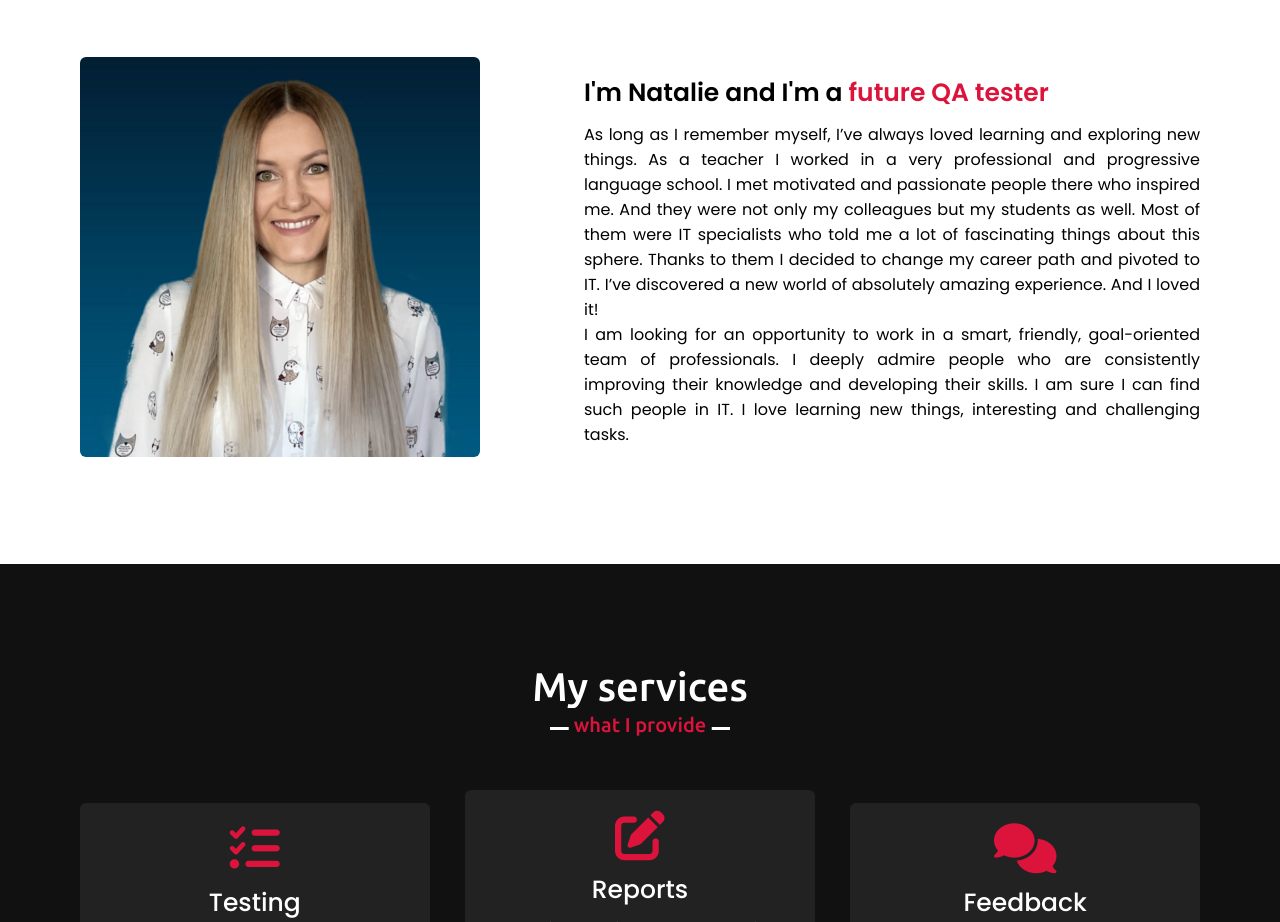
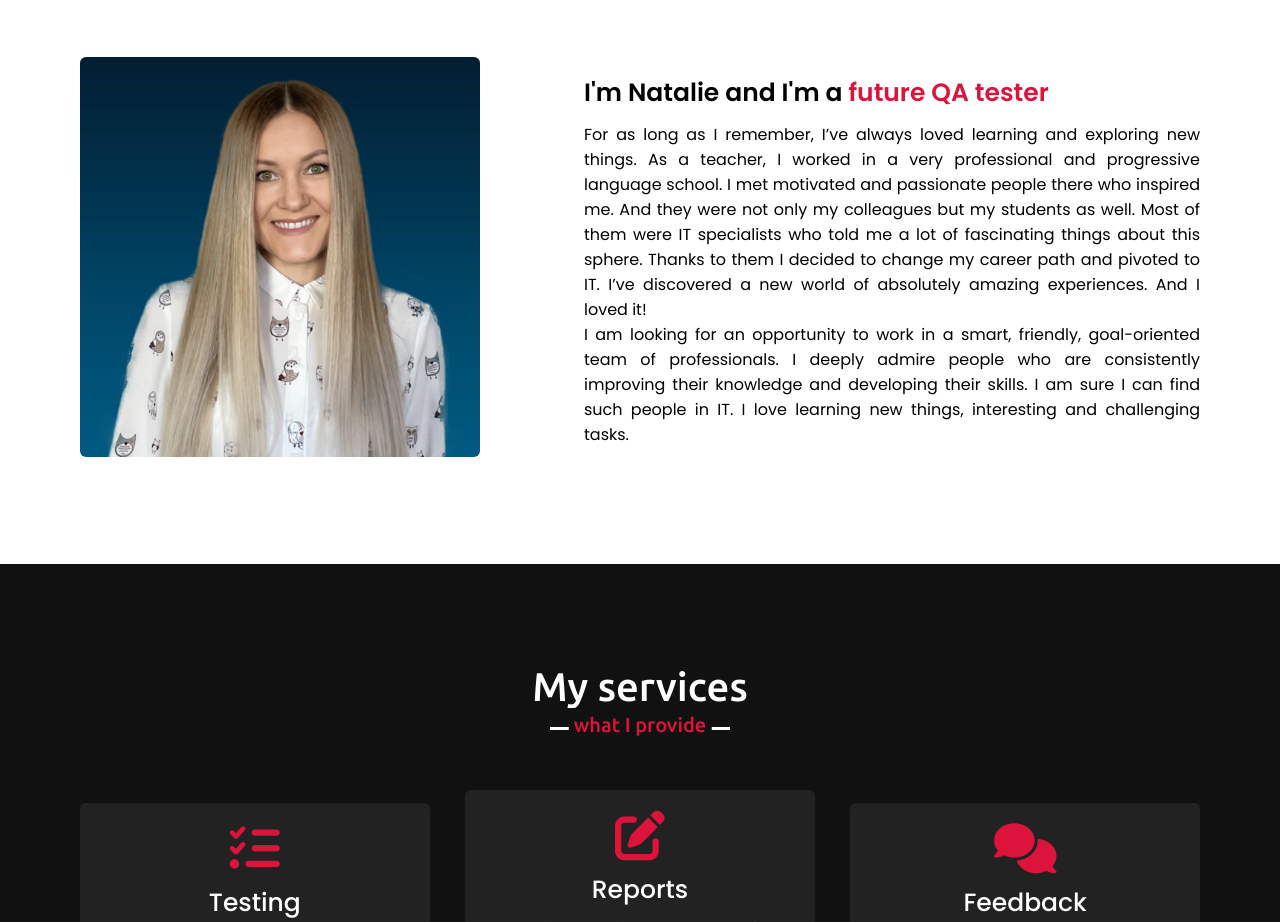
Before and after one commit to FreshBlood2019/MyProjectWebsite, a plain HTML site: page index.html in a window 1280 px wide. Shown: the part 969-1891 px from the top of the page. Drawn offline with nearby package versions, Linux system fonts and the light colour scheme.

Commit message:
Update index.html

```diff
--- a/index.html
+++ b/index.html
@@ -57,7 +57,7 @@
                         </div>
                     <div class="column right">
                         <div class="text">I'm Natalie and I'm a <span>future QA tester</span></div>
-                        <p>As long as I remember myself, I’ve always loved learning and exploring new things. As a teacher I worked in a very professional and progressive language school. I met motivated and passionate people there who inspired me. And they were not only my colleagues but my students as well. Most of them were IT specialists who told me a lot of fascinating things about this sphere. Thanks to them I decided to change my career path and pivoted to IT. I’ve discovered a new world of absolutely amazing experience. And I loved it!
+                        <p>For as long as I remember, I’ve always loved learning and exploring new things. As a teacher, I worked in a very professional and progressive language school. I met motivated and passionate people there who inspired me. And they were not only my colleagues but my students as well. Most of them were IT specialists who told me a lot of fascinating things about this sphere. Thanks to them I decided to change my career path and pivoted to IT. I’ve discovered a new world of absolutely amazing experiences. And I loved it!
                             <br>I am looking for an opportunity to work in a smart, friendly, goal-oriented team of professionals. I deeply admire people who are consistently improving their knowledge and developing their skills. I am sure I can find such people in IT. I love learning new things, interesting and challenging tasks. </p>
                     </div>
                  </div>
```
